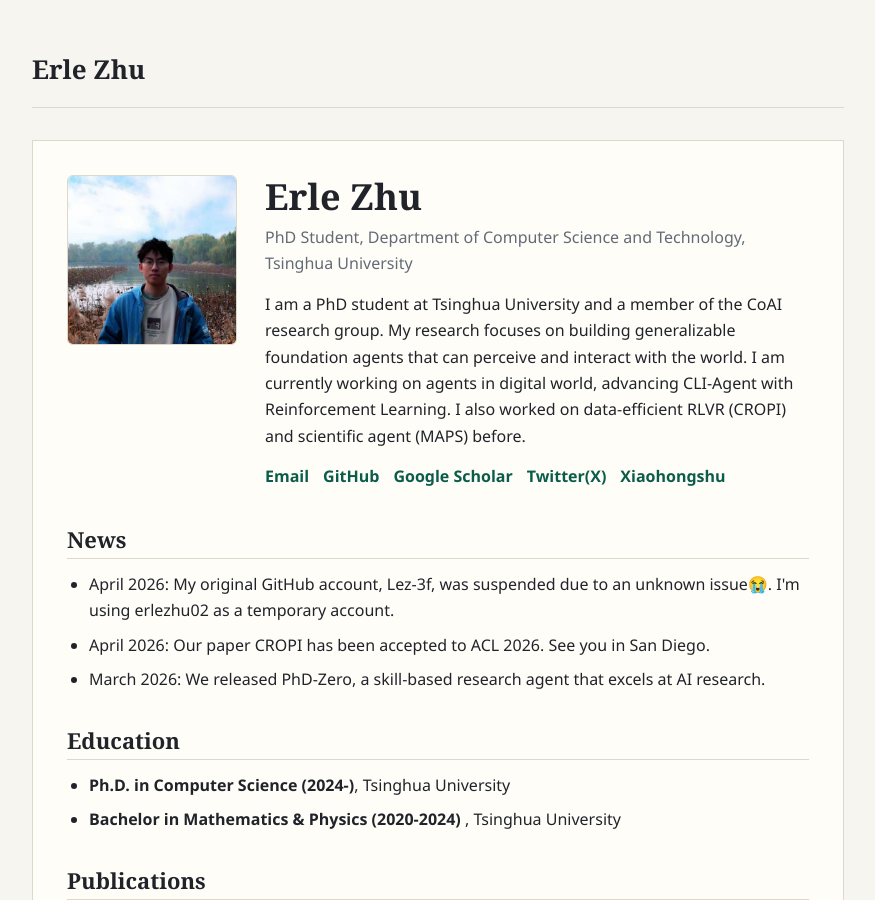
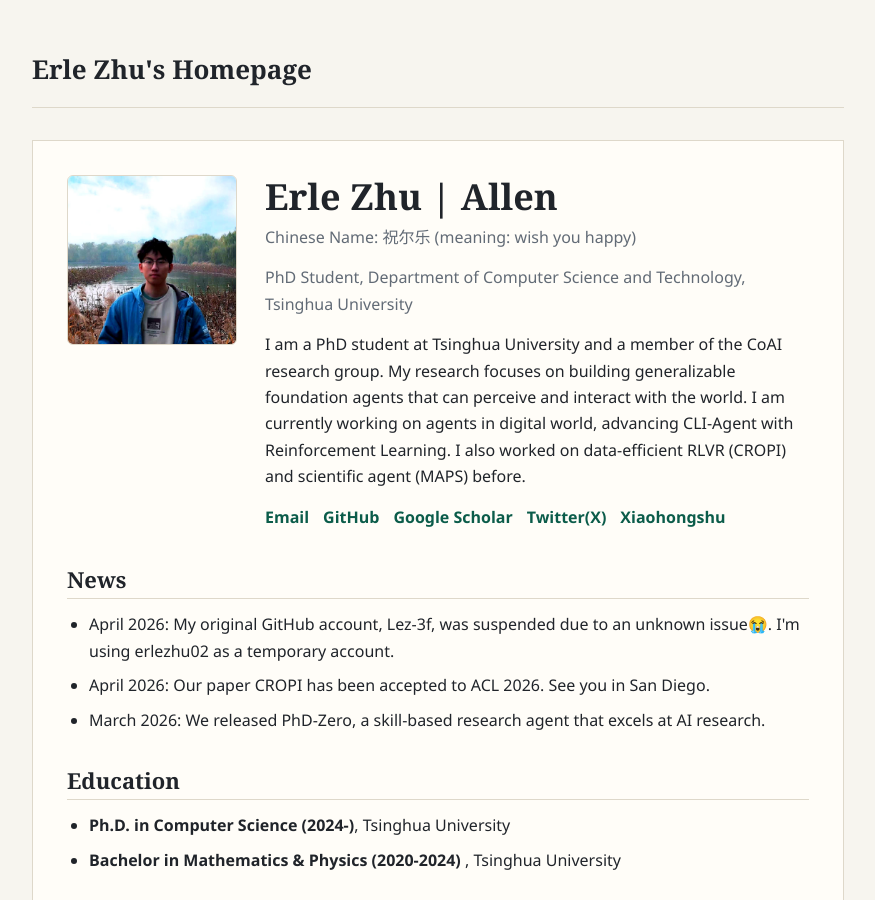
Before and after one commit to erlezhu02/erlezhu02.github.io, a Jekyll site: the page built from index.md, in a window 1280 px wide and 900 px high. Shown: the whole window, without its empty margins (202-1077 px from the left). Built offline with Jekyll 4.4.1, drawn with Linux system fonts in a browser that asks for light colours; some of the changed text lies outside the part shown.

Commit message:
Update homepage title and profile photo

```diff
--- a/_config.yml
+++ b/_config.yml
@@ -1,4 +1,4 @@
-title: Erle Zhu
+title: Erle Zhu's Homepage
 email: erlerzhu@gmail.com
 description: Personal homepage of Erle Zhu.
 baseurl: ""
--- a/index.md
+++ b/index.md
@@ -3,9 +3,10 @@ title: Erle Zhu's Homepage
 ---
 
 <section class="profile">
-  <img class="profile-photo" src="{{ '/assets/images/profile.jpg' | relative_url }}" alt="Erle Zhu">
+  <img class="profile-photo" src="{{ '/assets/images/profile-enhanced.jpg' | relative_url }}" alt="Erle Zhu">
   <div>
-    <h1>Erle Zhu</h1>
+    <h1>Erle Zhu | Allen</h1>
+    <p class="subtitle">Chinese Name: 祝尔乐 (meaning: wish you happy)</p>
     <p class="subtitle">PhD Student, Department of Computer Science and Technology, Tsinghua University</p>
     <p class="bio">
       I am a PhD student at Tsinghua University and a member of the CoAI research group.
@@ -113,6 +114,6 @@ title: Erle Zhu's Homepage
     <li>Teaching Assistant: LLM Summer School 2024; Linear Algebra, Fall 2024; Introduction to AI, Spring 2026</li>
     <li>Reviewer: NeurIPS 2024, NeurIPS 2025</li>
     <li>Minister, Academic Department, Student Association of Science and Technology, Weiyang College, Tsinghua University</li>
-    <li>Talk: Tutorials of Weiyang City Competition, Lecture 2 on Machine Learning</li>
+    <!-- <li>Talk: Tutorials of Weiyang City Competition, Lecture 2 on Machine Learning</li> -->
   </ul>
 </section>
```
Also changed, not shown: assets/images/profile-enhanced.jpg (added), assets/images/profile-retouched-preview.jpg (added).
